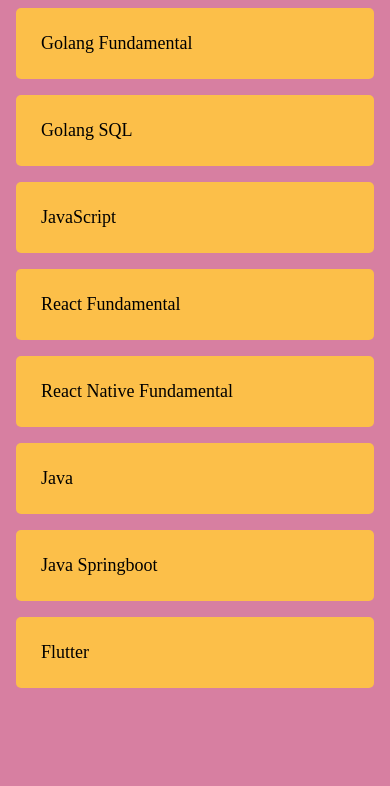
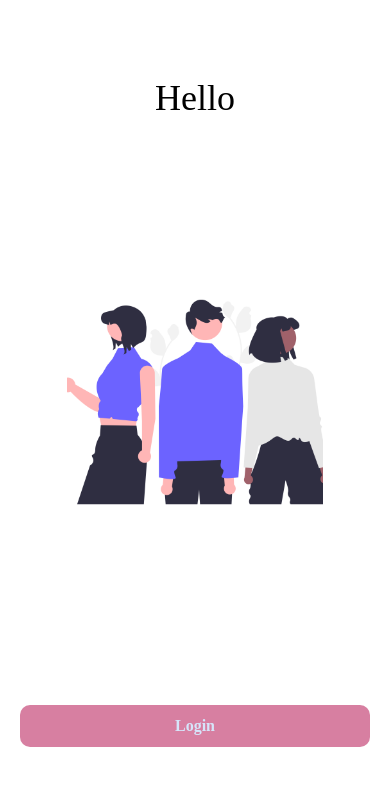
Before and after one commit to helmiazizm/learn-react-native, a React Native app: screen / in a window 390 px wide. Shown: the top 786 px of the page. Built offline with nearby package versions, Linux system fonts and the light colour scheme.

Commit message:
Added button

```diff
--- a/App.js
+++ b/App.js
@@ -17,8 +17,8 @@ const App = () => {
   return (
     // return <HomeScreen styles={Style} />;
     // return <LoginScreen />;
-    // return <WelcomeScreen />;
-    <MaterialScreen />
+    <WelcomeScreen />
+    // <MaterialScreen />
     // return <Flex />;
   );
 };
--- a/src/screens/WelcomeScreen.js
+++ b/src/screens/WelcomeScreen.js
@@ -1,5 +1,12 @@
 import React from 'react';
-import {Image, SafeAreaView, StyleSheet, Text} from 'react-native';
+import {
+  Image,
+  SafeAreaView,
+  StyleSheet,
+  Text,
+  View,
+  TouchableOpacity,
+} from 'react-native';
 
 const WelcomeScreen = () => {
   return (
@@ -9,6 +16,11 @@ const WelcomeScreen = () => {
         source={require('../assets/Images/undraw_People_re_8spw.png')}
         style={{height: 256, width: 256}}
       />
+      <View style={styles.buttonView}>
+        <TouchableOpacity style={styles.button}>
+          <Text style={styles.buttonText}>Login</Text>
+        </TouchableOpacity>
+      </View>
     </SafeAreaView>
   );
 };
@@ -23,6 +35,22 @@ const styles = StyleSheet.create({
     fontSize: 36,
     fontFamily: 'RobotoCondensed-Bold',
   },
+  buttonView: {
+    alignSelf: 'stretch',
+  },
+  button: {
+    backgroundColor: '#D77FA1',
+    alignItems: 'center',
+    borderRadius: 10,
+    margin: 20,
+    padding: 12,
+  },
+  buttonText: {
+    color: '#D6E5FA',
+    fontWeight: 'bold',
+    fontFamily: 'RobotoCondensed-Regular',
+    fontSize: 16,
+  },
 });
 // /home/user/FirstProject/src/assets/Images/undraw_People_re_8spw.png
 export default WelcomeScreen;
```
